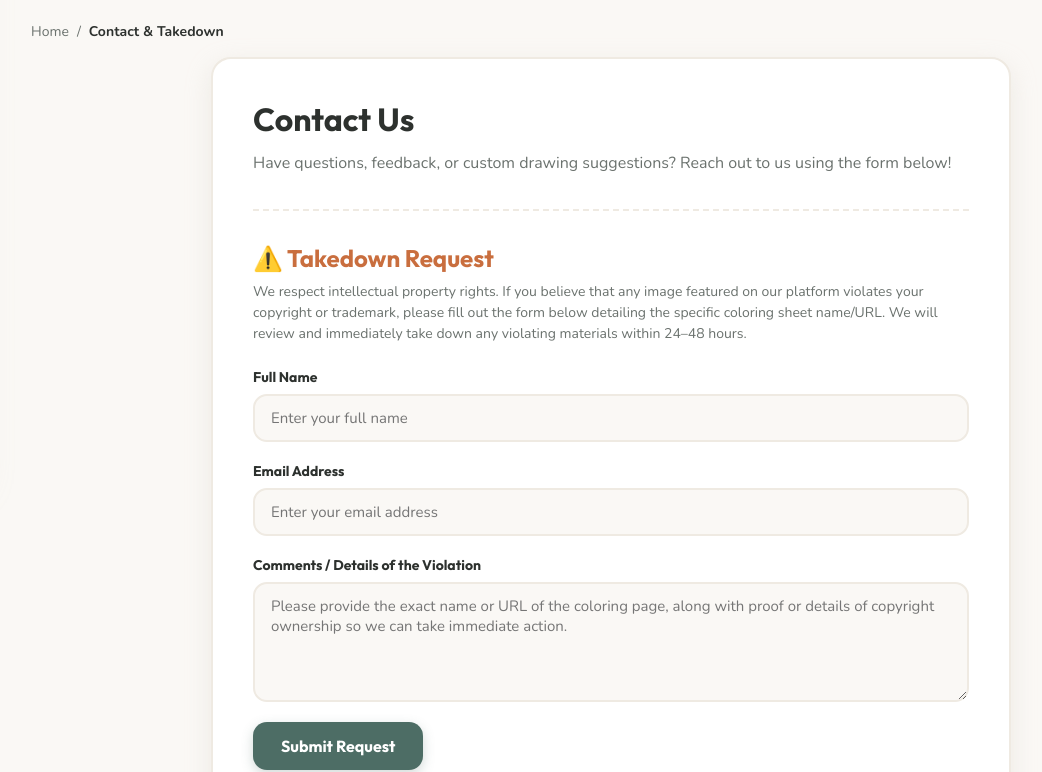
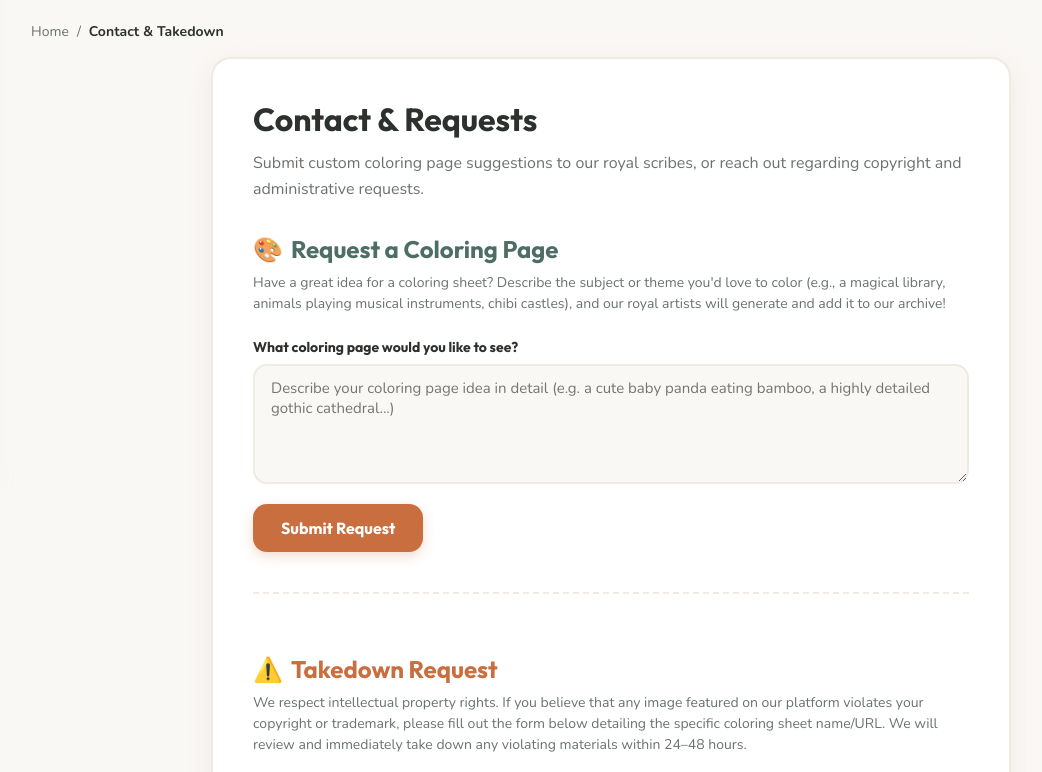
Before and after one commit to nova7ny/coloring-pages, a Next.js app: page /contact in a window 1280 px wide. Shown: the part 311-1083 px from the top of the page, without its empty margins (29-1071 px from the left). Built offline with nearby package versions, Linux system fonts and the light colour scheme.

Commit message:
feat: style contact submit buttons in brand peach and fix hover transitions

```diff
--- a/src/app/contact/page.js
+++ b/src/app/contact/page.js
@@ -36,9 +36,9 @@ export default function ContactPage() {
           padding: "40px",
           boxShadow: "var(--card-shadow)"
         }}>
-          <h1 style={{ fontSize: '32px', marginBottom: '12px' }}>Contact Us</h1>
+          <h1 style={{ fontSize: '32px', marginBottom: '12px' }}>Contact & Requests</h1>
           <p style={{ color: 'var(--text-secondary)', marginBottom: '32px', lineHeight: '1.6' }}>
-            Have questions, feedback, or custom drawing suggestions? Reach out to us using the form below!
+            Submit custom coloring page suggestions to our royal scribes, or reach out regarding copyright and administrative requests.
           </p>
 
           <ContactForm />
--- a/src/app/globals.css
+++ b/src/app/globals.css
@@ -656,7 +656,7 @@ a {
 }
 
 .form-submit-btn {
-  background-color: var(--sage-text);
+  background-color: var(--peach-text);
   color: #FFFFFF;
   font-family: var(--font-heading);
   font-weight: 700;
@@ -665,14 +665,14 @@ a {
   border-radius: var(--border-radius-md);
   border: none;
   cursor: pointer;
-  box-shadow: 0 4px 12px rgba(77, 109, 101, 0.25);
+  box-shadow: 0 4px 12px rgba(201, 110, 62, 0.25);
   transition: background-color 0.2s, transform 0.1s, box-shadow 0.2s;
   align-self: flex-start;
 }
 
 .form-submit-btn:hover {
-  background-color: #3b544e;
-  box-shadow: 0 6px 16px rgba(77, 109, 101, 0.35);
+  background-color: #B25A2C;
+  box-shadow: 0 6px 16px rgba(201, 110, 62, 0.35);
 }
 
 .form-submit-btn:active {
--- a/src/components/ContactForm.js
+++ b/src/components/ContactForm.js
@@ -3,38 +3,96 @@
 import { useState } from "react";
 
 export default function ContactForm() {
+  // Image Request Form State
+  const [requestDescription, setRequestDescription] = useState("");
+  const [requestSubmitted, setRequestSubmitted] = useState(false);
+
+  // Takedown Request Form State
   const [name, setName] = useState("");
   const [email, setEmail] = useState("");
   const [comments, setComments] = useState("");
-  const [submitted, setSubmitted] = useState(false);
+  const [takedownSubmitted, setTakedownSubmitted] = useState(false);
 
-  const handleSubmit = (e) => {
+  const handleRequestSubmit = (e) => {
+    e.preventDefault();
+    if (!requestDescription) return;
+    // Simulate image request submission
+    setRequestSubmitted(true);
+  };
+
+  const handleTakedownSubmit = (e) => {
     e.preventDefault();
     if (!name || !email || !comments) return;
-
-    // Simulate form submission
-    setSubmitted(true);
+    // Simulate copyright takedown submission
+    setTakedownSubmitted(true);
   };
 
   return (
-    <div style={{ borderTop: "2px dashed var(--border-color)", paddingTop: "32px", marginTop: "12px" }}>
-      <h2 style={{ fontSize: '24px', marginBottom: '8px', color: 'var(--peach-text)' }}>⚠️ Takedown Request</h2>
+    <div style={{ display: 'flex', flexDirection: 'column', gap: '40px' }}>
+
+      {/* 1. Request a Coloring Page Form */}
+      <div>
+        <h2 style={{ fontSize: '24px', marginBottom: '8px', color: 'var(--sage-text)', display: 'flex', alignItems: 'center', gap: '8px' }}>
+          <span>🎨</span> Request a Coloring Page
+        </h2>
+        <p style={{ color: 'var(--text-secondary)', marginBottom: '24px', fontSize: '14px', lineHeight: '1.5' }}>
+          Have a great idea for a coloring sheet? Describe the subject or theme you'd love to color (e.g., a magical library, animals playing musical instruments, chibi castles), and our royal artists will generate and add it to our archive!
+        </p>
+
+        {requestSubmitted ? (
+          <div className="alert-success" style={{ backgroundColor: 'var(--sage-bg)', color: 'var(--sage-text)' }}>
+            <span style={{ fontSize: '20px' }}>✅</span>
+            <div>
+              <strong style={{ fontSize: '16px', display: 'block' }}>Drawing Request Received!</strong>
+              <p style={{ fontSize: '13px', marginTop: '4px', lineHeight: '1.4' }}>
+                Your idea has been added to our scroll of request prompts. Keep an eye on our homepage or trending catalog to see your creation come to life!
+              </p>
+            </div>
+          </div>
+        ) : (
+          <form onSubmit={handleRequestSubmit} className="contact-form">
+            <div className="form-group">
+              <label htmlFor="requestDescription" className="form-label">What coloring page would you like to see?</label>
+              <textarea
+                id="requestDescription"
+                className="form-textarea"
+                placeholder="Describe your coloring page idea in detail (e.g. a cute baby panda eating bamboo, a highly detailed gothic cathedral...)"
+                value={requestDescription}
+                onChange={(e) => setRequestDescription(e.target.value)}
+                required
+              />
+            </div>
+
+            <button type="submit" className="form-submit-btn">
+              Submit Request
+            </button>
+          </form>
+        )}
+      </div>
+
+      <div style={{ borderTop: "2px dashed var(--border-color)", padding: "10px 0" }} />
+
+      {/* 2. Copyright Takedown Request Form */}
+      <div>
+        <h2 style={{ fontSize: '24px', marginBottom: '8px', color: 'var(--peach-text)', display: 'flex', alignItems: 'center', gap: '8px' }}>
+          <span>⚠️</span> Takedown Request
+        </h2>
         <p style={{ color: 'var(--text-secondary)', marginBottom: '24px', fontSize: '14px', lineHeight: '1.5' }}>
           We respect intellectual property rights. If you believe that any image featured on our platform violates your copyright or trademark, please fill out the form below detailing the specific coloring sheet name/URL. We will review and immediately take down any violating materials within 24–48 hours.
         </p>
 
-      {submitted ? (
-        <div className="alert-success">
+        {takedownSubmitted ? (
+          <div className="alert-success" style={{ backgroundColor: 'var(--peach-bg)', color: 'var(--peach-text)', borderColor: 'rgba(201, 110, 62, 0.2)' }}>
             <span style={{ fontSize: '20px' }}>✅</span>
             <div>
-            <strong style={{ fontSize: '16px', display: 'block' }}>Thank you for your message!</strong>
-            <p style={{ fontSize: '13px', color: 'var(--sage-text)', marginTop: '4px', lineHeight: '1.4' }}>
+              <strong style={{ fontSize: '16px', display: 'block' }}>Takedown Request Queued</strong>
+              <p style={{ fontSize: '13px', marginTop: '4px', lineHeight: '1.4' }}>
                 Your request has been successfully queued. Our administration team will review your comments and take action within 24-48 hours.
               </p>
             </div>
           </div>
         ) : (
-        <form onSubmit={handleSubmit} className="contact-form">
+          <form onSubmit={handleTakedownSubmit} className="contact-form">
             <div className="form-group">
               <label htmlFor="name" className="form-label">Full Name</label>
               <input
@@ -79,5 +137,7 @@ export default function ContactForm() {
           </form>
         )}
       </div>
+
+    </div>
   );
 }
```
Also changed, not shown: 1 other file (tests, documents, lock files or other folders). Lines whose indentation alone changed are shown as unchanged.
